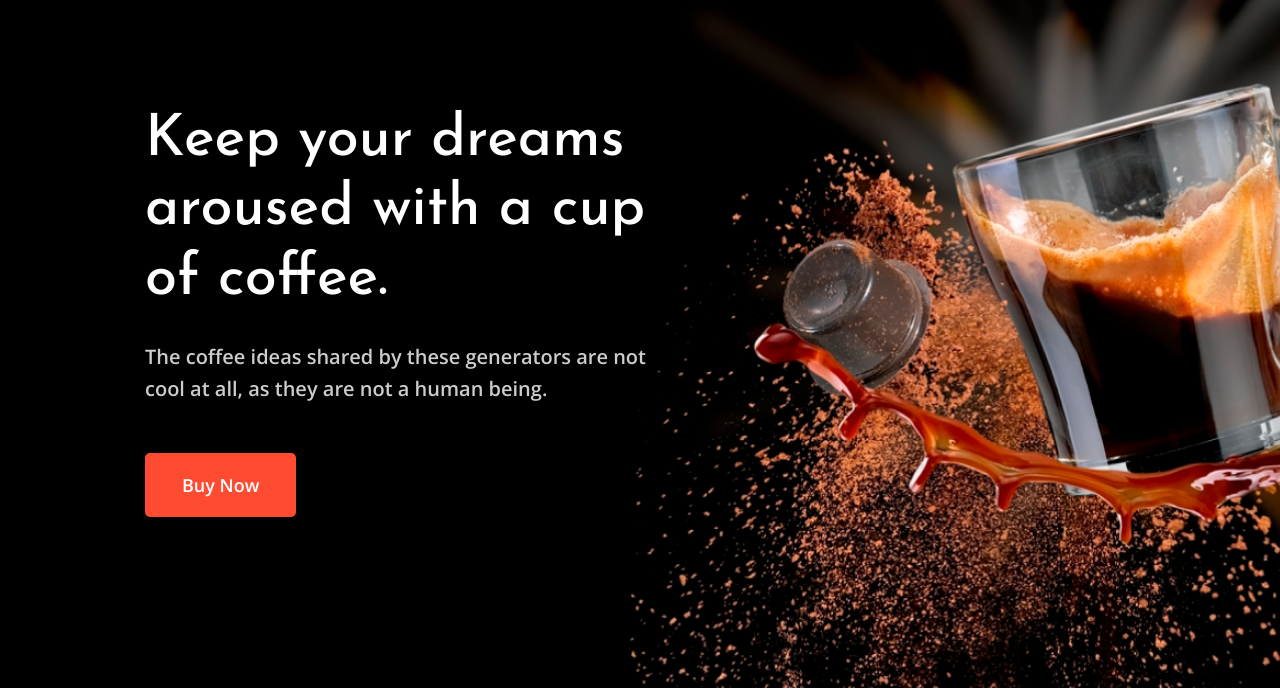
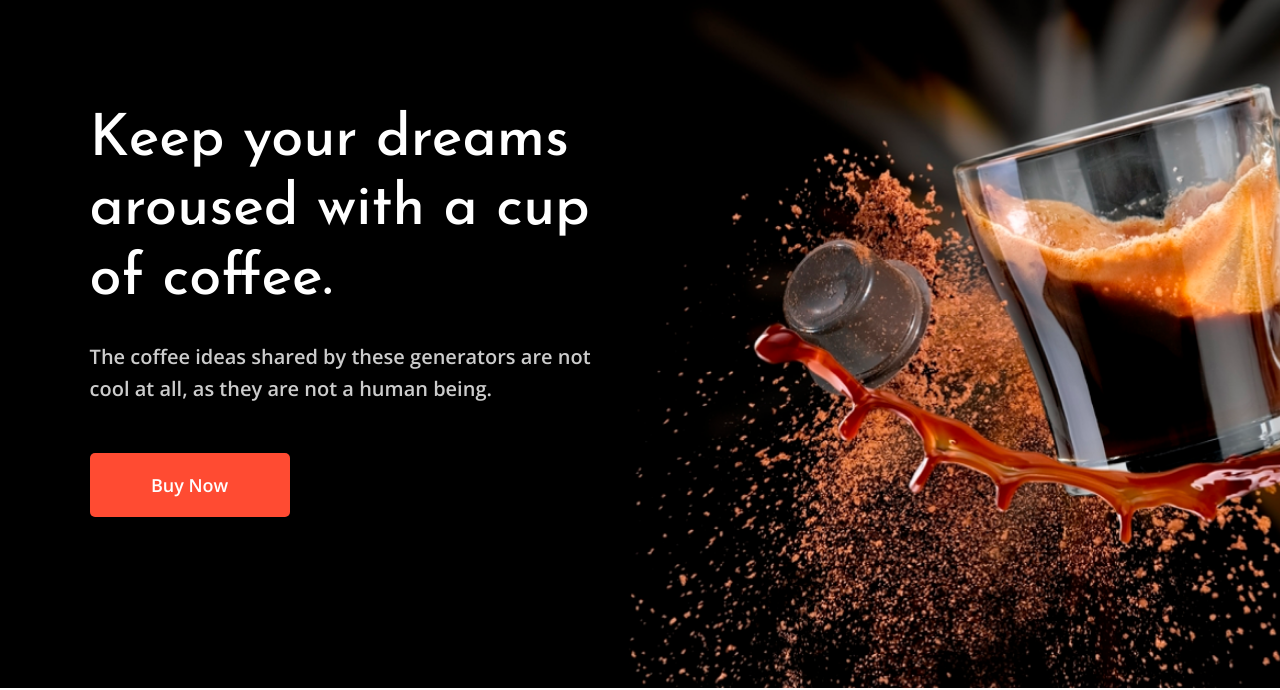
Before and after one commit to Olya151515/Coffee-Layout, a plain HTML site: page index.html in a window 1280 px wide. Shown: the part 112-802 px from the top of the page. Drawn offline with nearby package versions, Linux system fonts and the light colour scheme.

Commit message:
update header

```diff
--- a/style.css
+++ b/style.css
@@ -53,7 +53,8 @@ body {
 }
 
 .header-container div {
-    margin: 120px 0 0 145px;
+    padding-top: 15vh;
+    padding-left: 7vw;
 }
 
 .header-container div .text1 {
@@ -79,12 +80,10 @@ body {
 
 .header-container div button {
     border-color: transparent;
-    display: inline-flex;
     padding: 16px 35px;
-    align-items: flex-start;
-    gap: 10px;
     border-radius: 5px;
     background: #FF4B32;
+    width: 200px;
 
     color: #FFF;
     font-family: "Open Sans", serif;
@@ -92,7 +91,6 @@ body {
     font-style: normal;
     font-weight: 600;
     line-height: 160%;
-    margin-bottom: 100px;
 }
 /*-----------------offer-container--------------*/
 .offer-container{
```
